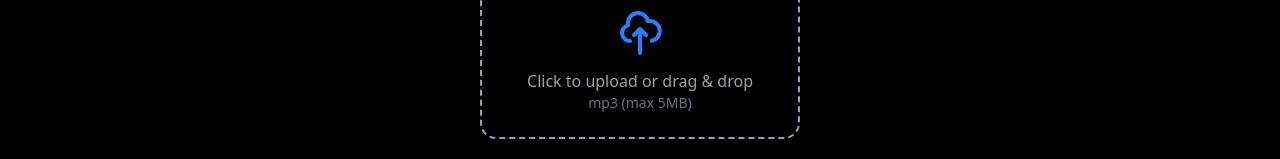
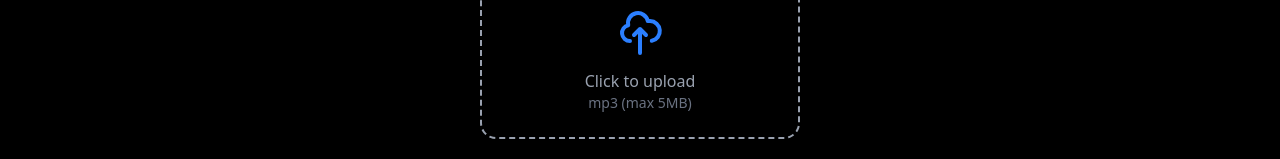
Before and after one commit to itxadii/SurroundYou, a React (Vite) app: page / in a window 1280 px wide. Shown: the part 377-536 px from the top of the page. Built offline with nearby package versions, Linux system fonts and the light colour scheme; no server answers; what aws-amplify would draw is missing.

Commit message:
Changed Download button

```diff
--- a/components/Upload.jsx
+++ b/components/Upload.jsx
@@ -127,10 +127,10 @@ const Upload = () => {
                     <svg className="w-12 h-12 text-blue-500 mb-3" fill="none" stroke="currentColor" strokeWidth="2" viewBox="0 0 24 24">
                         <path strokeLinecap="round" strokeLinejoin="round" d="M7 16a4 4 0 01-.88-7.9A5 5 0 0115.9 6h1.1a5 5 0 01.9 9.9M15 13l-3-3m0 0l-3 3m3-3v12" />
                     </svg>
-                    <p className="text-gray-400 font-medium">Click to upload or drag & drop</p>
+                    <p className="text-gray-400 font-medium">Click to upload</p>
                     <p className="text-sm text-gray-500">mp3 (max 5MB)</p>
 
-                    {selectedFile && <p className="mt-3 text-gray-300 italic text-center">{selectedFile.name}</p>}
+                    {selectedFile && <p className="mt-3 text-gray-300  text-center">{selectedFile.name}</p>}
                     {uploadProgress > 0 && uploadProgress < 100 && (
                          <div className="w-full bg-gray-700 rounded-full h-2.5 mt-4">
                             <div className="bg-blue-500 h-2.5 rounded-full" style={{ width: `${uploadProgress}%` }}></div>
@@ -141,7 +141,7 @@ const Upload = () => {
                     {downloadUrl && (
                         <a href={downloadUrl} download className="mt-4 px-4 py-2 bg-gradient-to-r from-blue-500 to-purple-600 text-white font-bold rounded-lg hover:bg-blue-100">
                            <span className="bg-white bg-clip-text text-transparent font-serif">
-                           Download 8D Audio :)
+                           Download
                            </span>
                         </a>
                     )}
```
